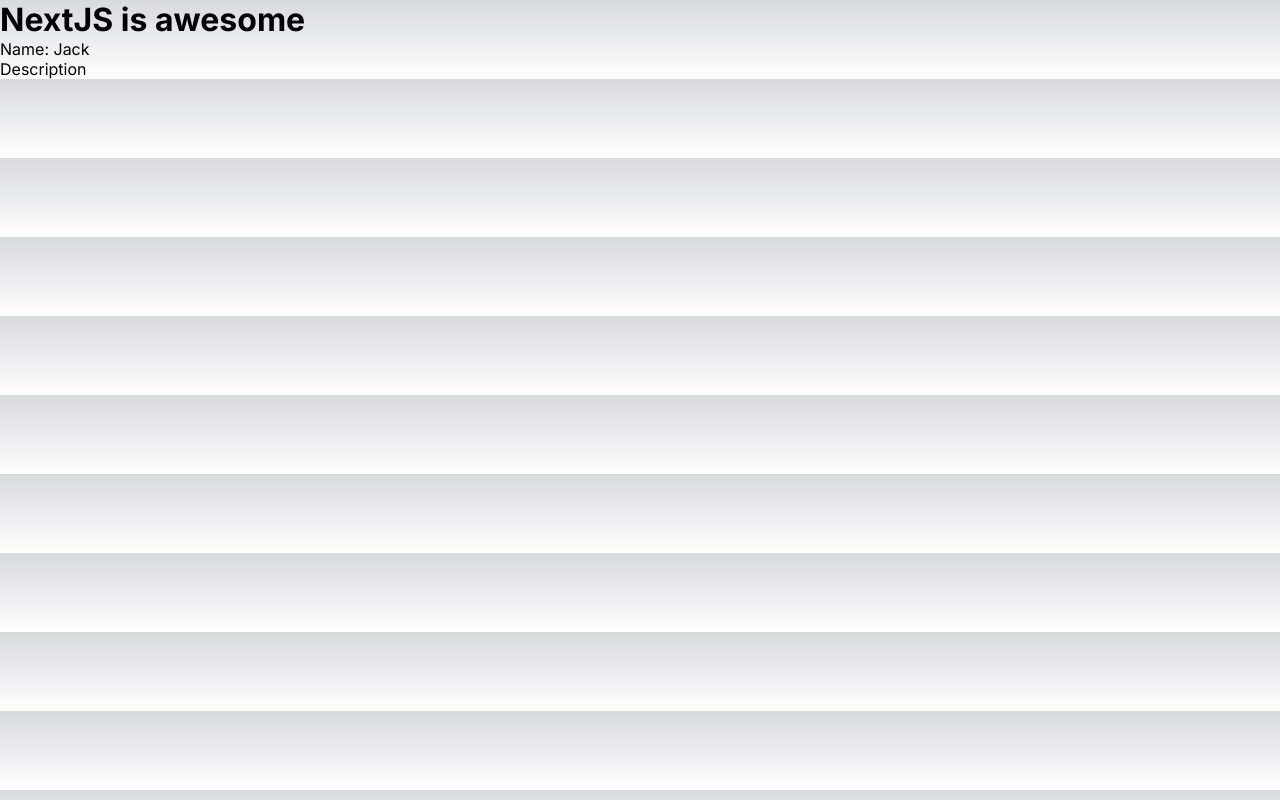
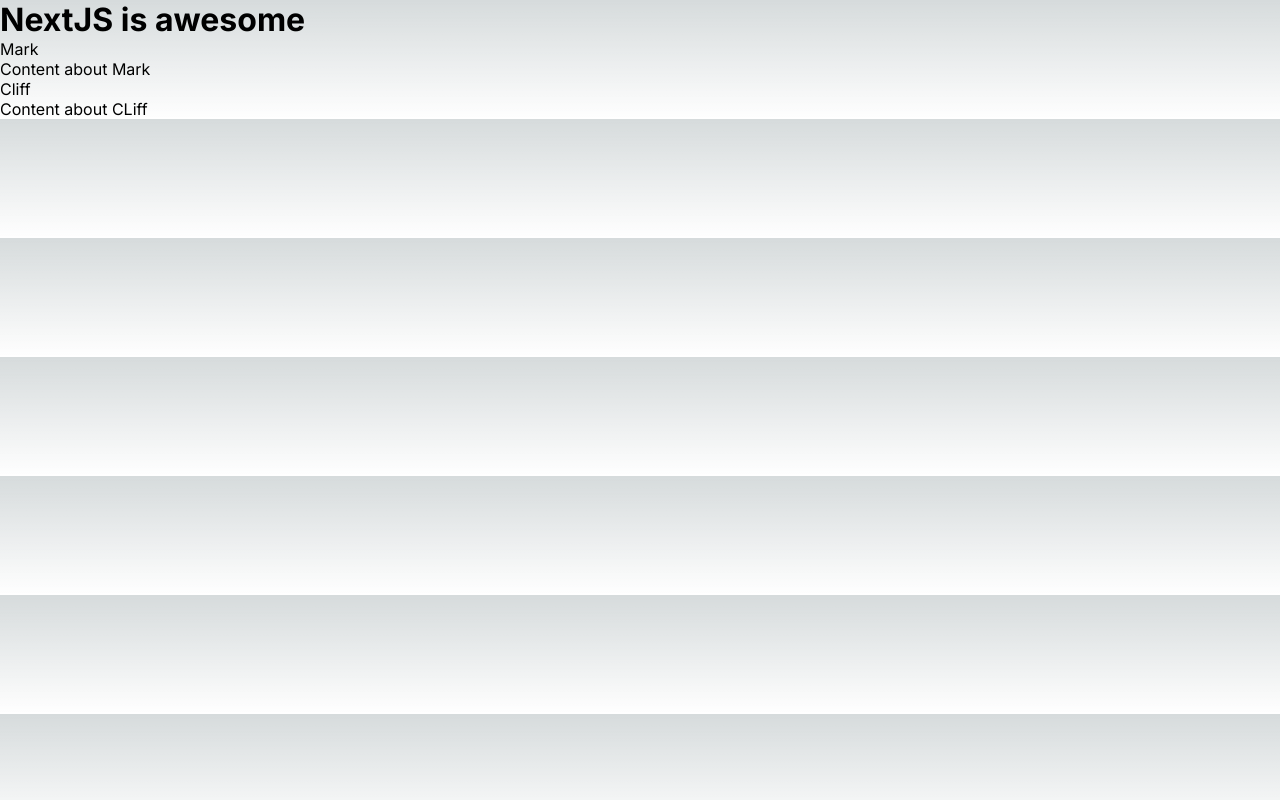
Before and after one commit to dimadidyk0/learn-nexjs, a Next.js app: page /awesome in a window 1280 px wide. Built offline with nearby package versions, Linux system fonts and the light colour scheme.

Commit message:
lesson: passing data to components with props

```diff
--- a/src/app/awesome/page.tsx
+++ b/src/app/awesome/page.tsx
@@ -6,7 +6,8 @@
   return (
     <main>
       <h1>NextJS is awesome</h1>
-      <Post />
+      <Post author="Mark" content="Content about Mark" />
+      <Post author="Cliff" content="Content about CLiff" />
     </main>
   )
 }
--- a/src/components/Post.tsx
+++ b/src/components/Post.tsx
@@ -2,13 +2,16 @@
 
 const names: string[] = ['Jack', 'Patrick'];
 
-export default function Post() {
-  const chosenName: string = Math.random() >= 0.5 ? names[0] : names[1];
+type Props = {
+  author: string,
+  content: string,
+}
 
+export default function Post({ author, content}: Props) {
   return (
     <div>
-      <p>Name: {chosenName}</p>
-      <p>Description</p>
+      <p>{author}</p>
+      <p>{content}</p>
     </div>
   )
 }
```
